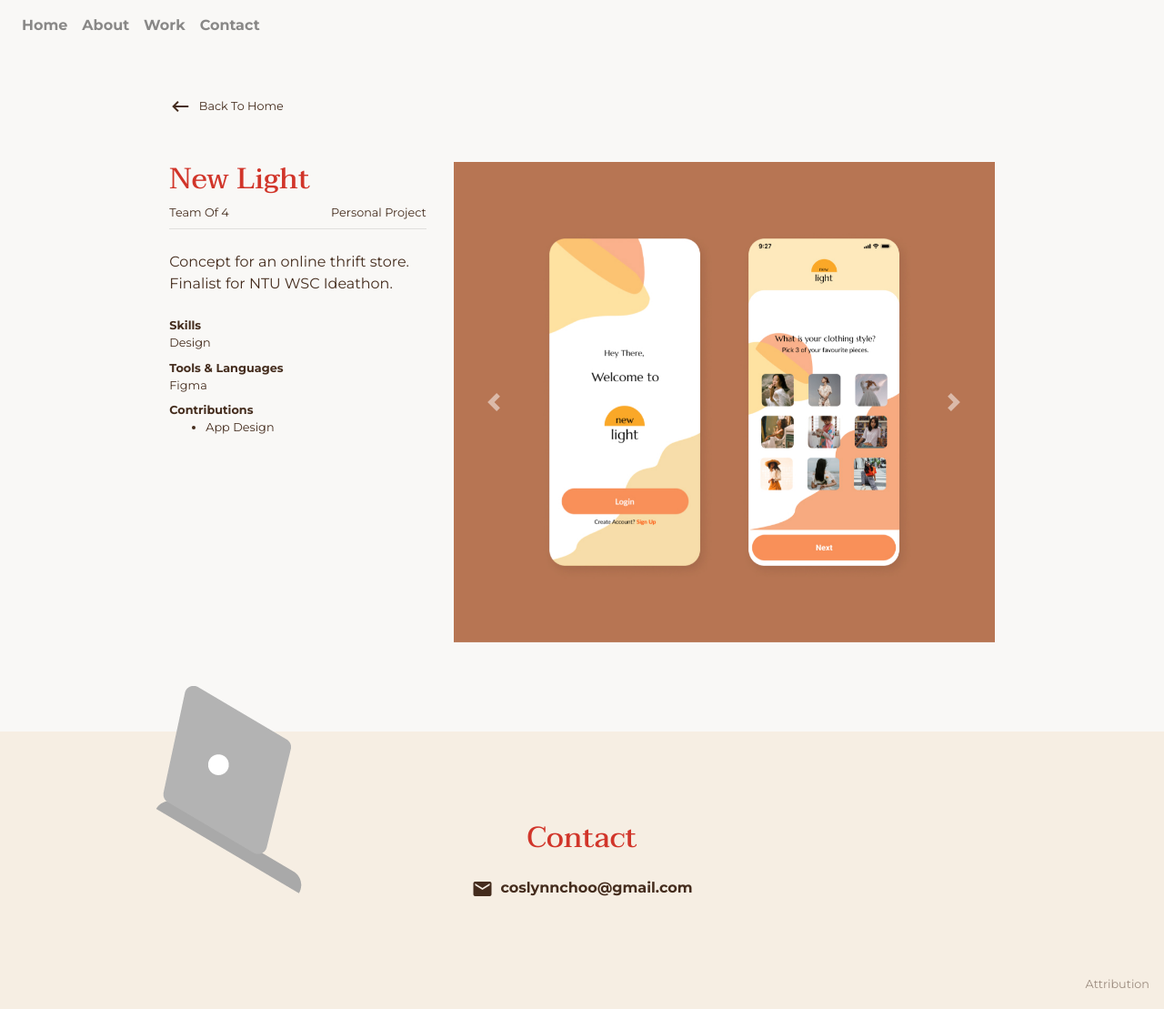
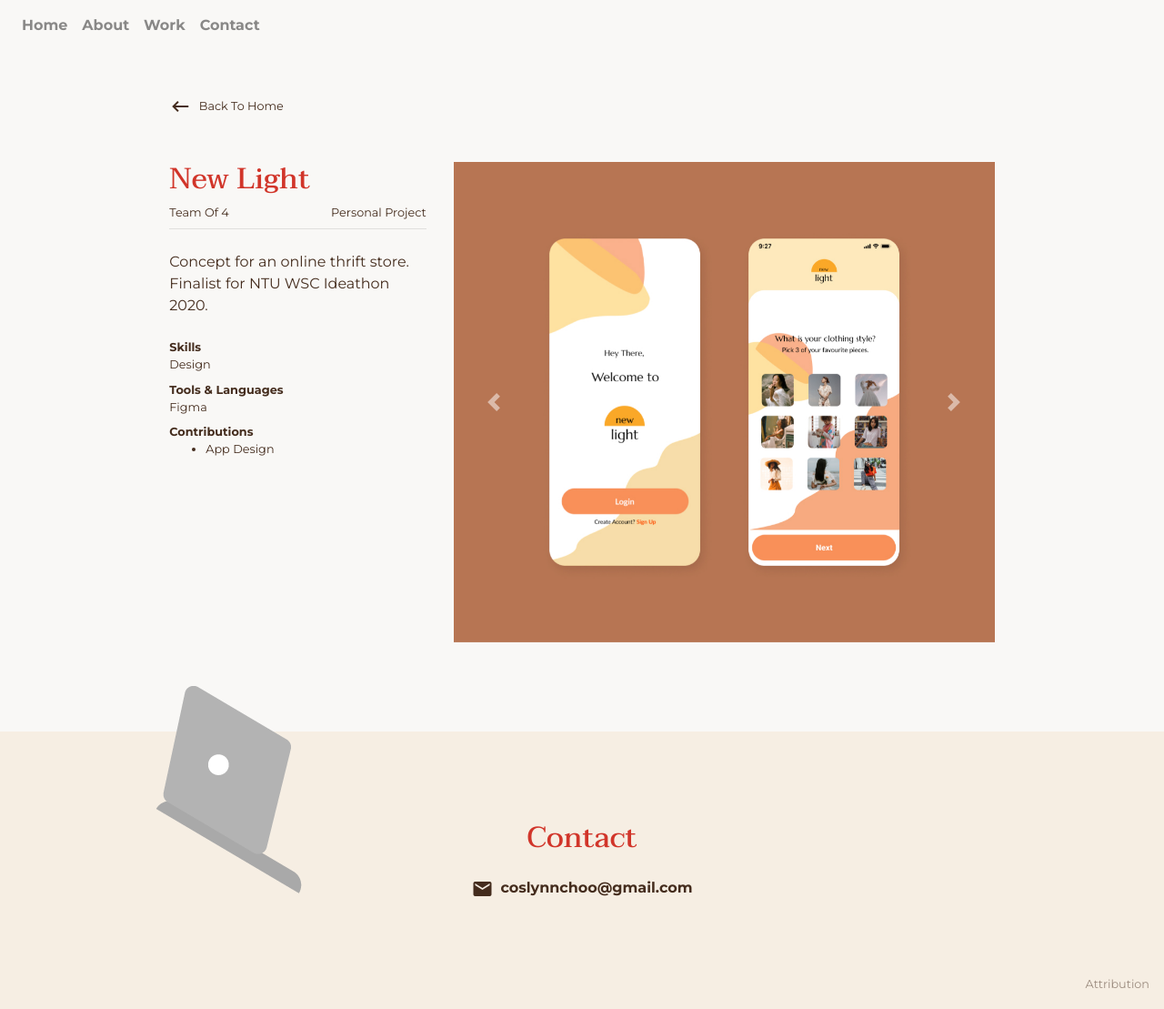
Before and after one commit to cchoo1227/cchoo1227.github.io, a Jekyll site: the page built from works/newlight.html, in a window 1280 px wide. Shown: the whole page at 91% size. Built offline with Jekyll 4.4.1, drawn with Linux system fonts in a browser that asks for light colours.

Commit message:
add typo

```diff
--- a/_data/works/info.yml
+++ b/_data/works/info.yml
@@ -17,7 +17,7 @@ letscook:
 
 newlight:
   title: New Light
-  desc: Concept for an online thrift store. Finalist for NTU WSC Ideathon.
+  desc: Concept for an online thrift store. Finalist for NTU WSC Ideathon 2020.
   type: personal project
   team: team of 4
   contributions:
```
